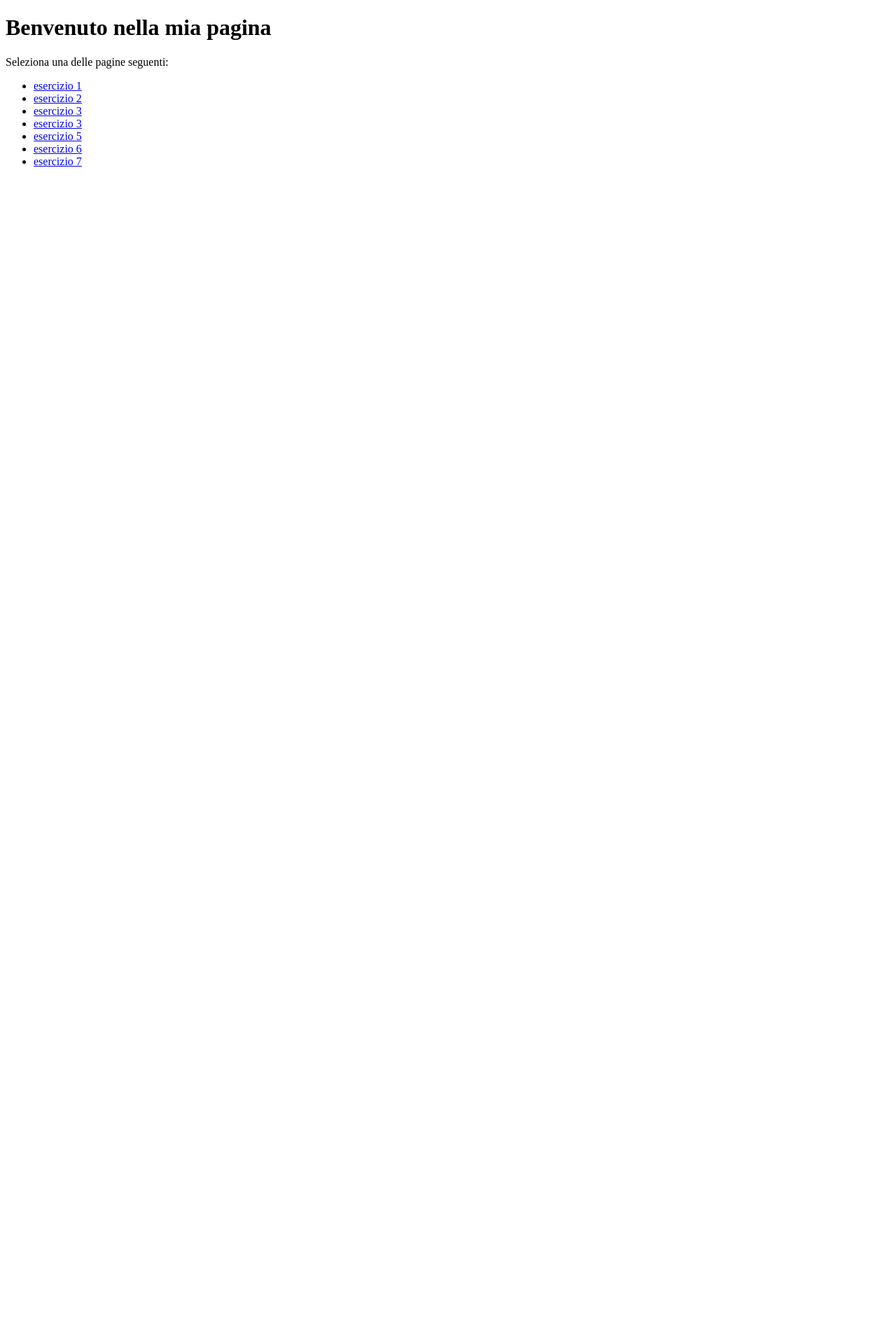
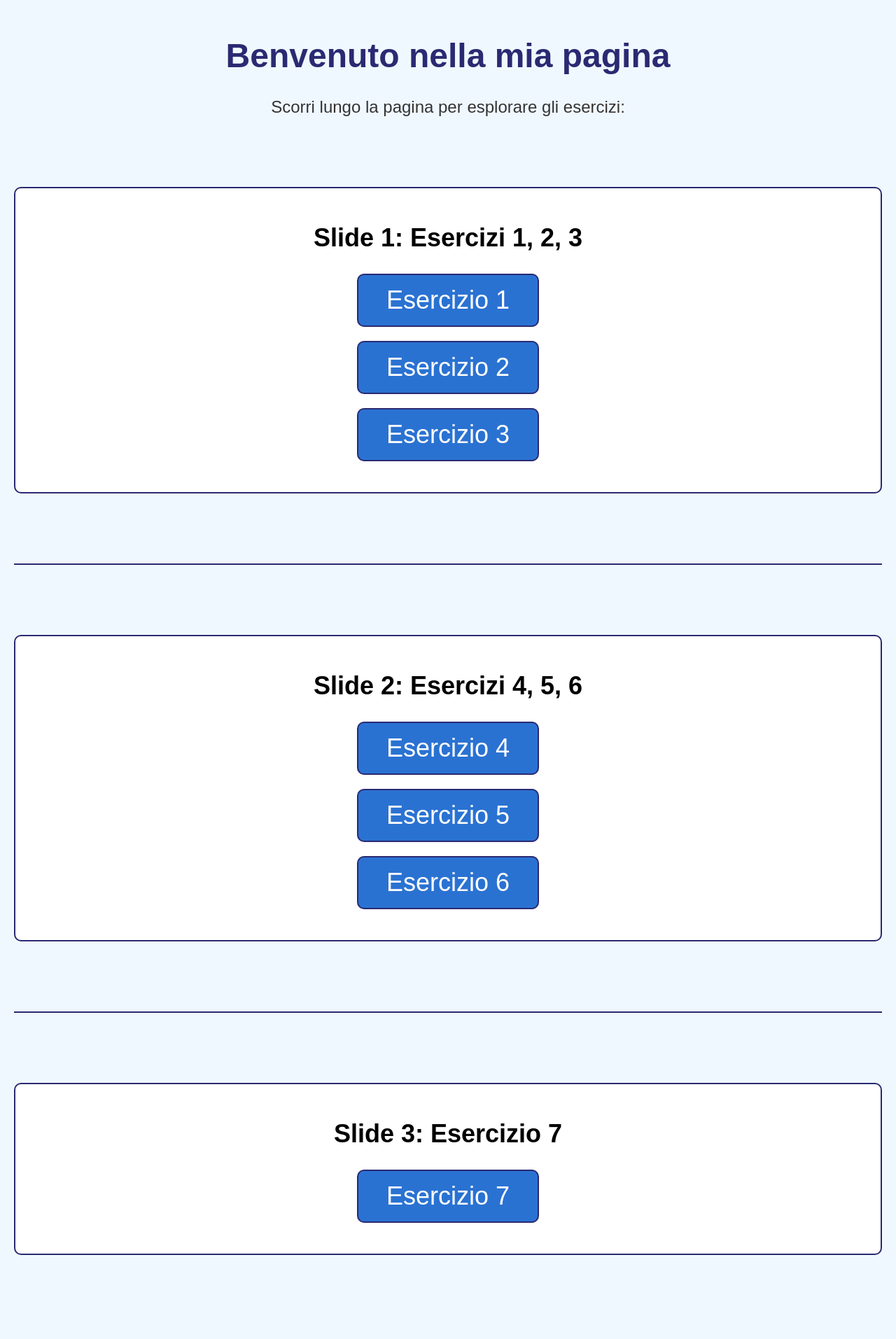
Before and after one commit to Fabriz1/quaderno_informatica_GESUALDO, a PHP site: page / in a window 1280 px wide. Shown: the whole page at 70% size. Before the commit the page ends 238 px from the top, so only its background shows below. Run offline with PHP 8.4, Linux system fonts and the light colour scheme.

Commit message:
commit finale

```diff
--- a/20241117_quaderno_informatica_GESUALDO/esercizio1.php
+++ b/20241117_quaderno_informatica_GESUALDO/esercizio1.php
@@ -18,5 +18,8 @@
     ?>
     <p>Questo codice crea una tabella che mostra i risultati della moltiplicazione di numeri da 1 a 10. Per fare ciò, il ciclo esterno (da 1 a 10) crea le righe della tabella, mentre il ciclo interno (anch'esso da 1 a 10) calcola il prodotto tra i numeri della riga e della colonna. Ogni risultato viene inserito in una cella della tabella.</p>
     <p>Il risultato finale è una tabella 10x10 che mostra tutte le moltiplicazioni tra i numeri da 1 a 10.</p>
+    <br><br>
+    <a href="index.html">Torna alla Home</a>
+
 </body>
 </html>
--- a/20241117_quaderno_informatica_GESUALDO/esercizio2.php
+++ b/20241117_quaderno_informatica_GESUALDO/esercizio2.php
@@ -39,6 +39,8 @@
     <p>Viene poi aggiunto il nome "Paolo" al messaggio di cortesia, creando un saluto completo, e infine viene mostrato
         anche il tipo di browser utilizzato dalla persona che visita la pagina, grazie alla variabile
         `$_SERVER['HTTP_USER_AGENT']`.</p>
+        <br><br>
+        <a href="index.html">Torna alla Home</a>
     </body>
 
     </html>
--- a/20241117_quaderno_informatica_GESUALDO/esercizio3.php
+++ b/20241117_quaderno_informatica_GESUALDO/esercizio3.php
@@ -76,7 +76,8 @@
     <h2>Figura 4: Piramide Decrescente con Stelle Allineate a Destra</h2>
     <p>Il quarto ciclo esterno va da 10 a 0, e simile al caso precedente, si utilizzano gli spazi per allineare le
         stelle a destra mentre la piramide decresce.</p>
-
+       <br><br>
+        <a href="index.html">Torna alla Home</a>
 </body>
 
 </html>
--- a/20241117_quaderno_informatica_GESUALDO/esercizio4/ES02A/index.html
+++ b/20241117_quaderno_informatica_GESUALDO/esercizio4/ES02A/index.html
@@ -14,6 +14,8 @@
     </form>
 </body>
 <br><br>
+<a href="../../index.html">Torna alla Home</a>
+<br><br>
 <h1>Descrizione del Codice PHP per la Stampa di Stelle</h1>
 
 <p>In questo codice HTML, viene descritto il funzionamento di una semplice pagina di login. L'utente è invitato a
--- a/20241117_quaderno_informatica_GESUALDO/esercizio5.php
+++ b/20241117_quaderno_informatica_GESUALDO/esercizio5.php
@@ -42,6 +42,8 @@ if ($_SERVER['REQUEST_METHOD'] == 'POST') {
 </html>
 
 <br><br>
+<a href="index.html">Torna alla Home</a>
+<br><br>
 <h1>Descrizione</h1>
 
 <p>In questo codice, viene creato un semplice modulo di login che confronta i dati inseriti dall'utente (nome utente e
--- a/20241117_quaderno_informatica_GESUALDO/esercizio6.php
+++ b/20241117_quaderno_informatica_GESUALDO/esercizio6.php
@@ -46,6 +46,8 @@ if ($_SERVER["REQUEST_METHOD"] == "POST") {
     </form>
 </body>
 <br><br>
+<a href="index.html">Torna alla Home</a>
+<br><br>
 <h1>Descrizione</h1>
 <p>In questo codice HTML, l'utente inserisce un numero da 1 a 10 tramite un menu a tendina. Dopo aver premuto il
     pulsante "Esegui", viene visualizzata una tabella con tre colonne: la prima colonna mostra i numeri da 1 fino al
--- a/20241117_quaderno_informatica_GESUALDO/esercizio7/index.html
+++ b/20241117_quaderno_informatica_GESUALDO/esercizio7/index.html
@@ -28,7 +28,9 @@
         <button type="submit">Invia</button>
     </form>
 </body>
-
+<br><br>
+<a href="../index.html">Torna alla Home</a>
+<br><br>
 <h1>Descrizione</h1>
 <p>In questo codice, il modulo di registrazione permette all'utente di inserire vari dettagli, come nome, cognome, data
     di nascita, indirizzo e contatti. Alcuni campi sono obbligatori, mentre altri sono opzionali. I dati inseriti
--- a/20241117_quaderno_informatica_GESUALDO/esercizio7/visualizza.php
+++ b/20241117_quaderno_informatica_GESUALDO/esercizio7/visualizza.php
@@ -37,6 +37,9 @@ if (!filter_var($email, FILTER_VALIDATE_EMAIL)) {
         <li><strong>Provincia:</strong> <?= isset($_POST['provincia']) ? $_POST['provincia'] : '' ?></li>
         <li><strong>Nickname:</strong> <?= isset($_POST['nickname']) ? $_POST['nickname'] : '' ?></li>
     </ul>
+    <br><br>
+    <a href="../index.html">Torna alla Home</a>
 </body>
 
+
 </html>
--- a/20241117_quaderno_informatica_GESUALDO/index.html
+++ b/20241117_quaderno_informatica_GESUALDO/index.html
@@ -2,20 +2,138 @@
 <html>
 <head>
     <title>index</title>
+    <style>
+        /* Stile generale */
+        body {
+            font-family: Arial, sans-serif;
+            background-color: #f0f8ff;
+            margin: 0;
+            padding: 20px;
+        }
+
+        h1 {
+            color: #2a2a72;
+            text-align: center;
+            animation: fadeIn 2s ease-in-out;
+            font-size: 3em;
+        }
+
+        p {
+            text-align: center;
+            font-size: 1.5em;
+            color: #333;
+        }
+
+        .divider {
+            height: 2px;
+            background-color: #2a2a72;
+            margin: 40px 0;
+        }
+
+        .slide {
+            margin: 100px 0;
+            padding: 20px;
+            border: 2px solid #2a2a72;
+            border-radius: 10px;
+            background-color: #ffffff;
+            text-align: center;
+            font-size: 1.5em;
+            opacity: 0; /* Nasconde inizialmente la sezione */
+            transform: translateY(50px); /* Posizionamento iniziale */
+            transition: opacity 0.6s ease, transform 0.6s ease;
+        }
+
+        .slide.visible {
+            opacity: 1; /* Rende visibile */
+            transform: translateY(0); /* Riporta nella posizione originale */
+        }
+
+        ul {
+            list-style-type: none;
+            padding: 0;
+        }
+
+        li {
+            margin: 20px 0;
+        }
+
+        /* Stile per i bottoni */
+        a {
+            text-decoration: none;
+            color: #ffffff;
+            background-color: #2a72d2;
+            padding: 15px 40px;
+            border-radius: 10px;
+            border: 2px solid #2a2a72;
+            font-size: 1.5em;
+            transition: all 0.3s ease-in-out;
+            display: inline-block;
+        }
+
+        a:hover {
+            background-color: #1f5bb5;
+            color: #ffffff;
+            border-color: #1f5bb5;
+            transform: scale(1.1);
+        }
+    </style>
 </head>
 <body>
     <h1>Benvenuto nella mia pagina</h1>
-    <p>Seleziona una delle pagine seguenti:</p>
+    <p>Scorri lungo la pagina per esplorare gli esercizi:</p>
 
-    <ul>
-        <li><a href="esercizio1.php">esercizio 1</a></li>
-        <li><a href="esercizio2.php">esercizio 2</a></li>
-        <li><a href="esercizio3.php">esercizio 3</a></li>
-        <li><a href="esercizio4/index.php">esercizio 3</a></li>
-        <li><a href="esercizio5.php">esercizio 5</a></li>
-        <li><a href="esercizio6.php">esercizio 6</a></li>
-        <li><a href="esercizio7/index.html">esercizio 7</a></li>
-    </ul>
+    <!-- Gruppo slide 1 -->
+    <div class="slide" id="slide-1">
+        <h2>Slide 1: Esercizi 1, 2, 3</h2>
+        <ul>
+            <li><a href="esercizio1.php">Esercizio 1</a></li>
+            <li><a href="esercizio2.php">Esercizio 2</a></li>
+            <li><a href="esercizio3.php">Esercizio 3</a></li>
+        </ul>
+    </div>
 
+    <div class="divider"></div>
+
+    <!-- Gruppo slide 2 -->
+    <div class="slide" id="slide-2">
+        <h2>Slide 2: Esercizi 4, 5, 6</h2>
+        <ul>
+            <li><a href="esercizio4/index.php">Esercizio 4</a></li>
+            <li><a href="esercizio5.php">Esercizio 5</a></li>
+            <li><a href="esercizio6.php">Esercizio 6</a></li>
+        </ul>
+    </div>
+
+    <div class="divider"></div>
+
+    <!-- Gruppo slide 3 -->
+    <div class="slide" id="slide-3">
+        <h2>Slide 3: Esercizio 7</h2>
+        <ul>
+            <li><a href="esercizio7/index.html">Esercizio 7</a></li>
+        </ul>
+    </div>
+
+    <script>
+        // Funzione per rilevare se un elemento è visibile nel viewport
+        function isInViewport(element) {
+            const rect = element.getBoundingClientRect();
+            return rect.top < window.innerHeight && rect.bottom > 0;
+        }
+
+        // Gestore per animare quando l'elemento entra nel campo visivo
+        function handleScroll() {
+            const slides = document.querySelectorAll('.slide');
+            slides.forEach(slide => {
+                if (isInViewport(slide)) {
+                    slide.classList.add('visible');
+                }
+            });
+        }
+
+        // Aggiungi evento scroll e chiama handleScroll al caricamento
+        window.addEventListener('scroll', handleScroll);
+        window.addEventListener('load', handleScroll);
+    </script>
 </body>
 </html>
```
Also changed, not shown: 20241117_quaderno_informatica_GESUALDO/esercizio4/ES02A/login.php (+13 -0 lines).
